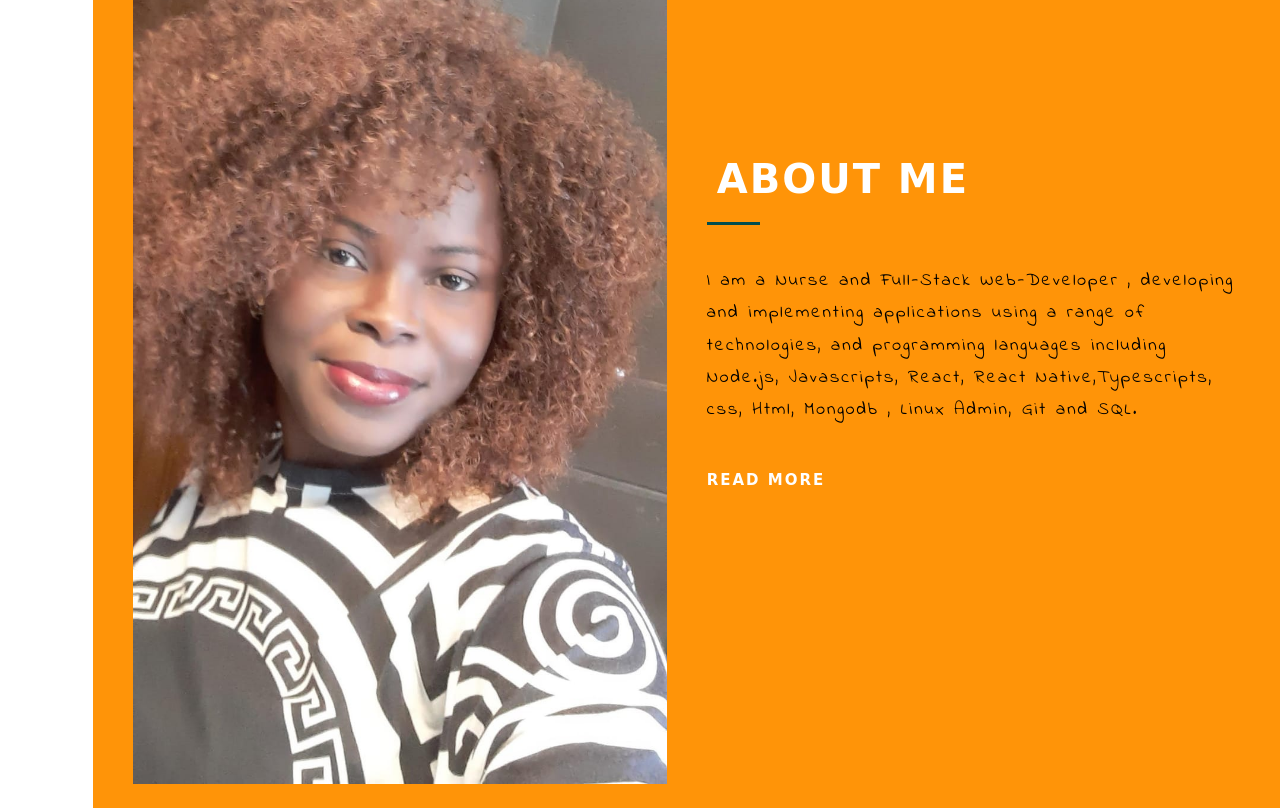
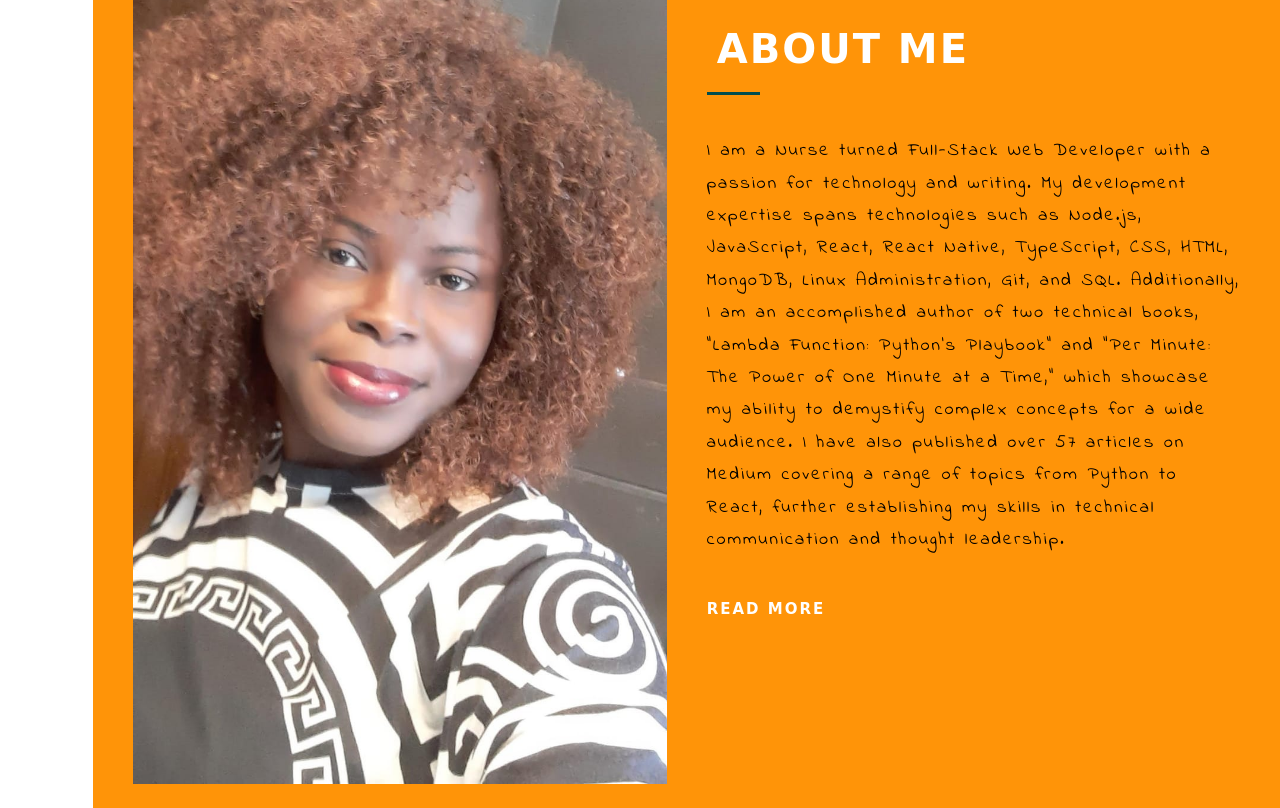
Before and after one commit to ruthcyg/porfolio, a plain HTML site: page index.html in a window 1280 px wide. Shown: the part 1932-2740 px from the top of the page. Drawn offline with Linux system fonts and the light colour scheme; a web font is replaced by a local one.

Commit message:
Update index.html

```diff
--- a/index.html
+++ b/index.html
@@ -27,7 +27,7 @@
         <img src="img/finnaa.jpg" alt="logo" />
       </div>
       <ul class="side-nav__content--social">
-        <a href="https://wa.me/+917709065334"><i class="fab fa-whatsapp "></i></a>
+        <a href="https://wa.me/+919730879783"><i class="fab fa-whatsapp "></i></a>
         <a href="https://github.com/ruthcyg"> <i class="fab fa-github"></i></a>
         <a href="#"><i class="fab fa-facebook-f"></i></a>
         <a href="#"><i class="fab fa-twitter"></i></a>
@@ -104,13 +104,18 @@
      </div>
      <div class="about-me__content">
        <h2 class="about-me__content--title">About Me</h2>
-       <p class="about-me__content--para">
-          I am a Nurse and Full-Stack Web-Developer , developing and implementing
-          applications using a range of technologies, and programming languages
-          including Node.js, Javascripts, React, React Native,Typescripts, css,
-          Html, Mongodb , Linux Admin, Git and SQL.
 
-       </p>
+         <p class="about-me__content--para">
+  I am a Nurse turned Full-Stack Web Developer with a passion for technology
+and writing. My development expertise spans technologies such as Node.js,
+JavaScript, React, React Native, TypeScript, CSS, HTML, MongoDB, Linux Administration,
+Git, and SQL. Additionally, I am an accomplished author of two technical books,
+             "Lambda Function: Python's Playbook" and "Per Minute: The Power of One Minute at a Time,"
+which showcase my ability to demystify complex concepts for a wide audience.
+             I have also published over 57 articles on Medium covering a range of topics from Python to React,
+             further establishing my skills in technical communication and thought leadership.
+</p>
+
        <a href="https://ruthcyg.github.io/responsive-cv/" class="about-me__content--link">Read More</a>
      </div>
    </section>
@@ -205,6 +210,16 @@
         </span>
       </div>
       <h4>Next Js</h4>
+      <div class="skills__design--progress">
+        <span class="skills__design--progress__6">
+        </span>
+      </div>
+         <h4>Python</h4>
+      <div class="skills__design--progress">
+        <span class="skills__design--progress__6">
+        </span>
+      </div>
+         <h4>Django</h4>
       <div class="skills__design--progress">
         <span class="skills__design--progress__6">
         </span>
```
